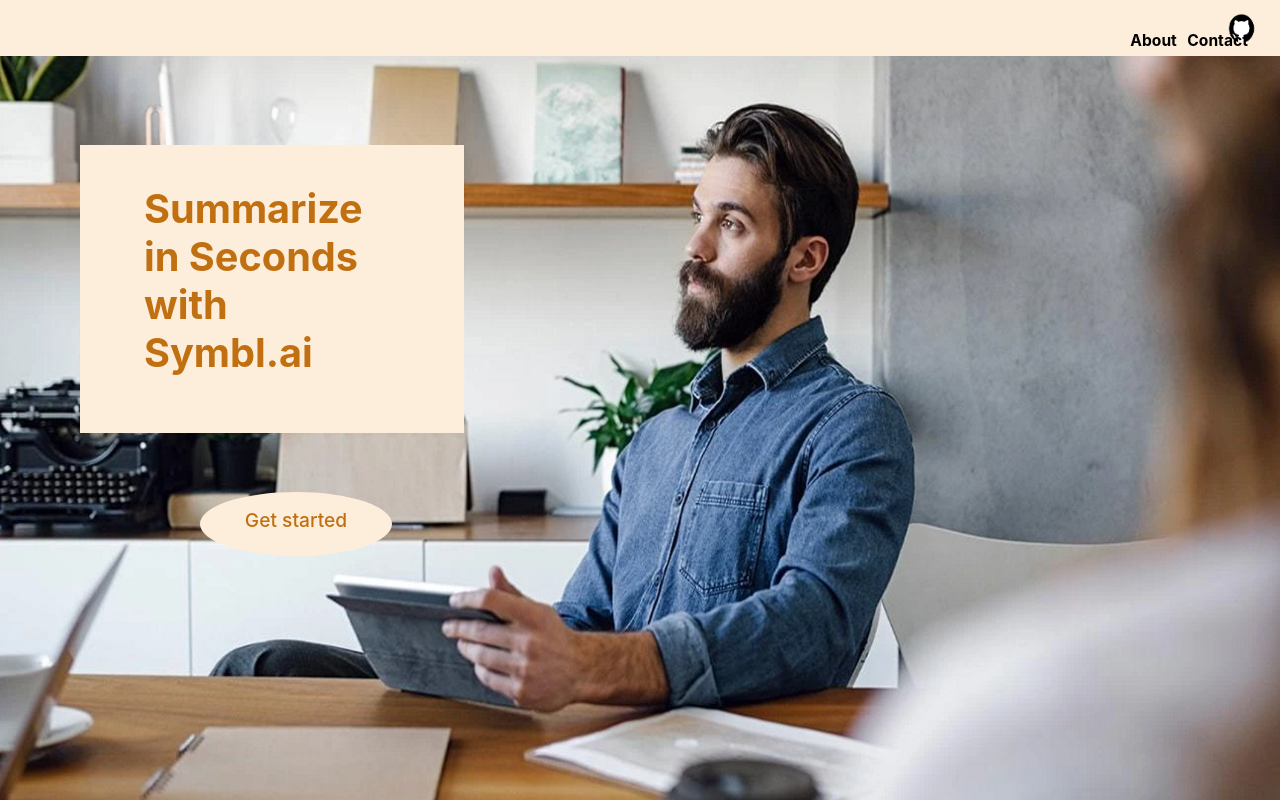
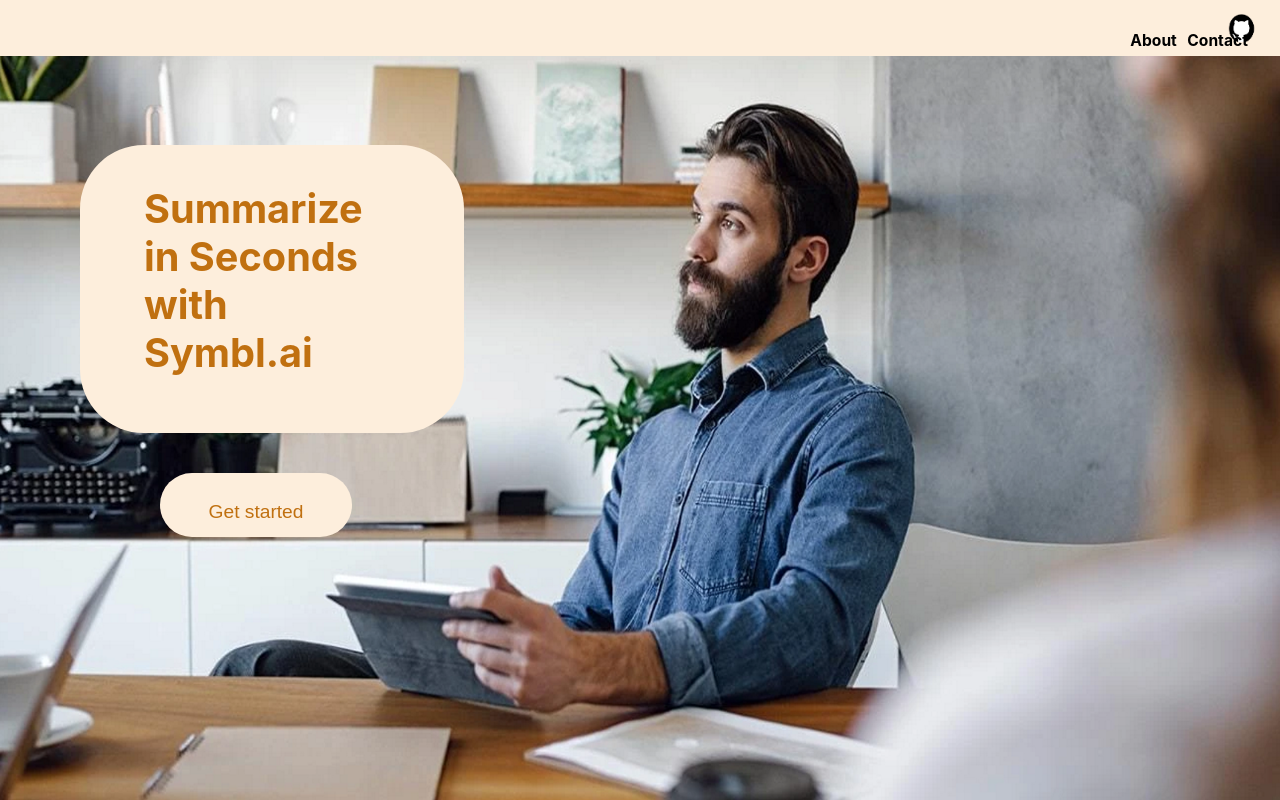
Before and after one commit to Coders222/hackathon, a React (Create React App) app in the folder client/: page / in a window 1280 px wide. Shown: the top 800 px of the page. Built offline with nearby package versions, Linux system fonts and the light colour scheme.

Commit message:
andyliang

```diff
--- a/client/src/LandingBottom.js
+++ b/client/src/LandingBottom.js
@@ -26,6 +26,9 @@ function LandingBottom (props){
         position: relative;
         top: 15vh;
         left: 10vh;
+        border-radius: 50%;
+        border: none;
+        border-radius: 64px;
         background-color: ${colors.lightBeige};
         background-attachment: fixed;
 
@@ -53,21 +56,25 @@ function LandingBottom (props){
         text-align: center;
         color: ${colors.title};
         position: relative;
-        top: 2vh;
+        margin-top: 2.3vh;
+        text-decoration: none;
 
 
     `
 
-    const Oval = styled.div`
+    const Oval = styled.button`
         width: 15vw;
         height: 8vh;
         background: ${colors.lightBeige};
         border-radius: 50%;
+        border: none;
+        border-radius: 64px;
         position: relative;
         top: 20vh;
-        left: 25vh;
-        text-align: center;
-
+        margin-right: 60vw;
+        padding: 10px 20px;
+        display: inline-block;
+        cursor: pointer;
 
 
     `
@@ -82,7 +89,7 @@ function LandingBottom (props){
                 </Title>
             </TitleRect>
 
-            <Oval onClick = {props.data.togglePage}>
+            <Oval>
                 <Subtitle>
                     Get started
                 </Subtitle>
@@ -91,4 +98,5 @@ function LandingBottom (props){
     );
 }
 
+// onClick = {props.data.togglePage}
 export default LandingBottom;
```
